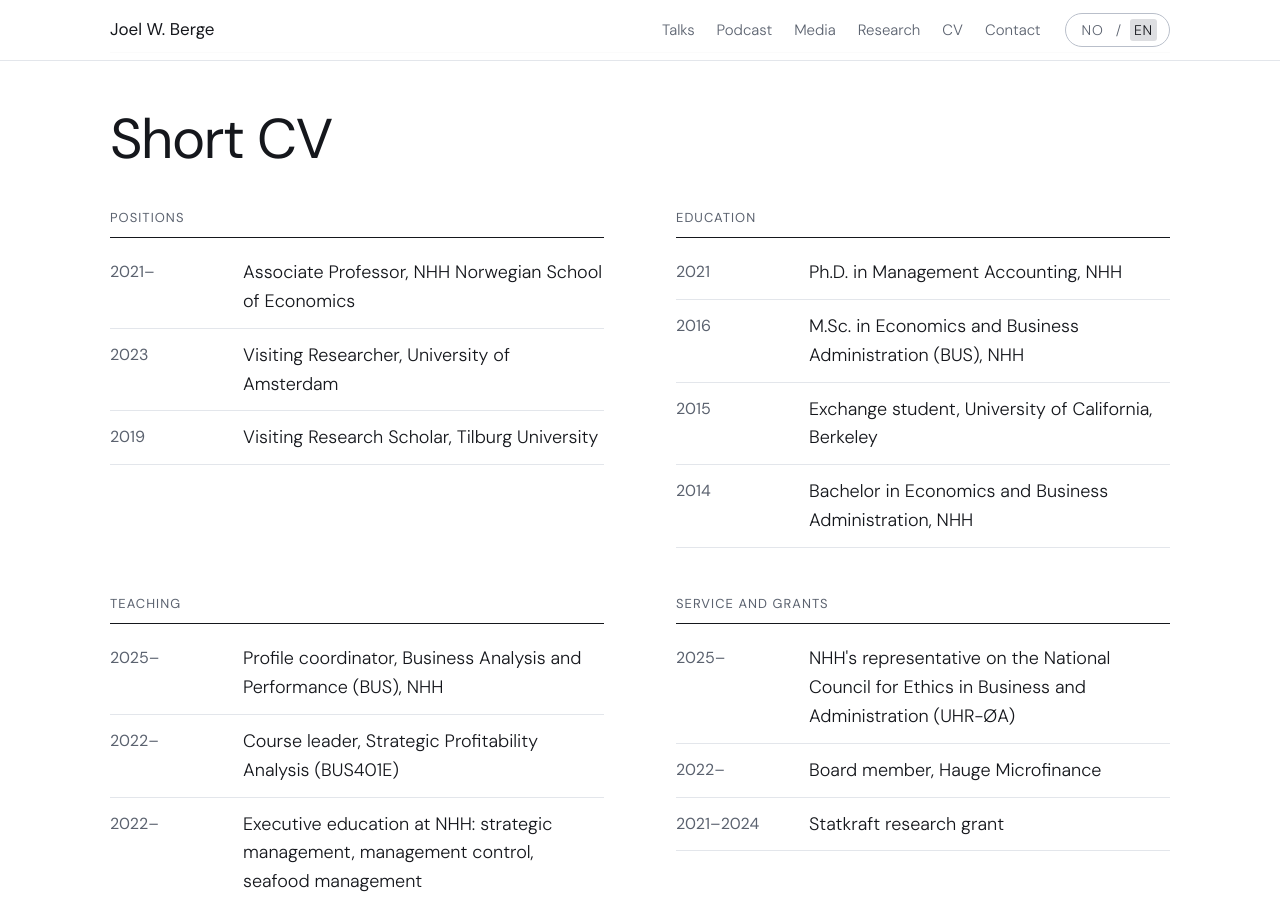
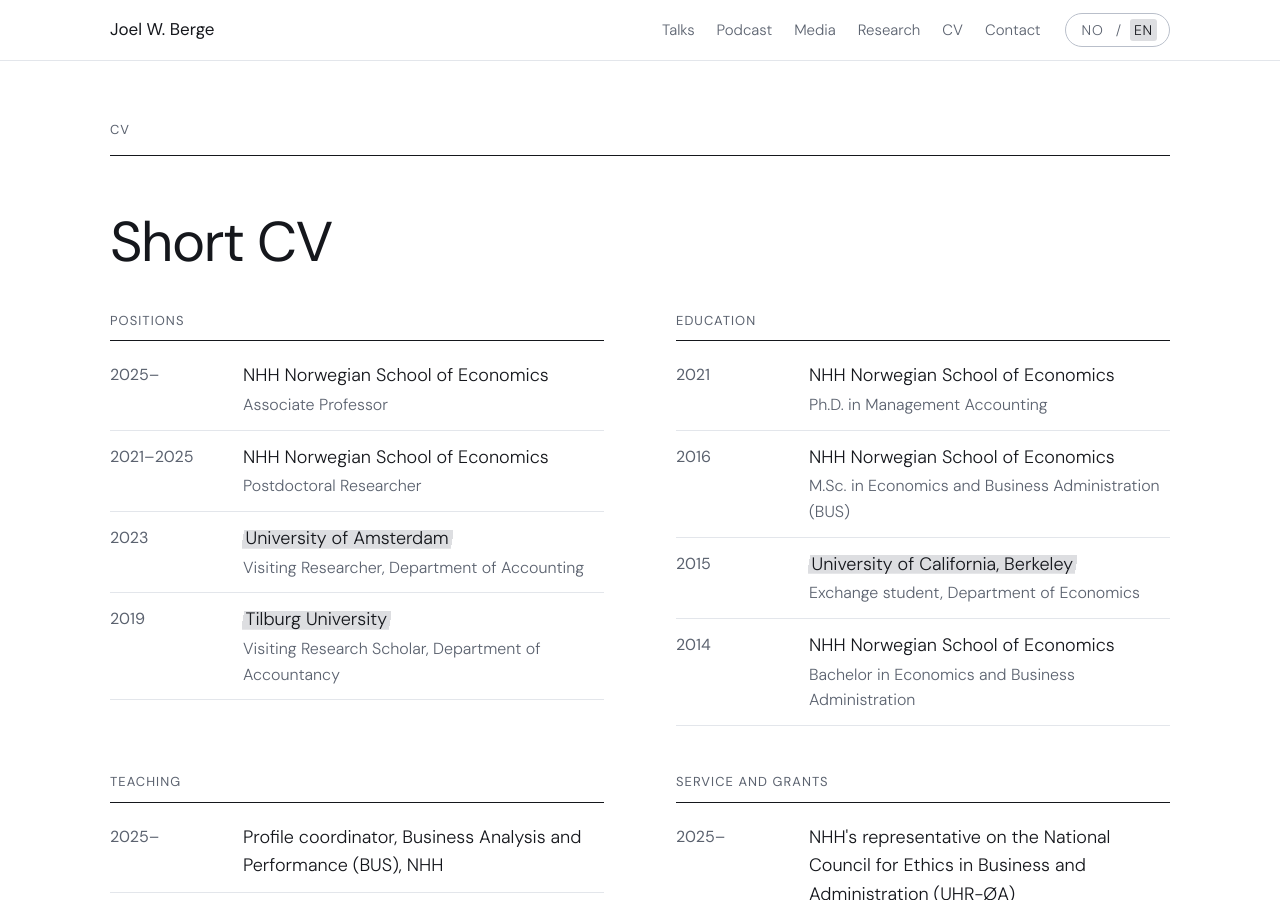
Before and after one commit to joelberge/joelberge.github.io, a Jekyll site: the page built from en/index.html, in a window 1280 px wide and 900 px high, scrolled down 10038 px. Built offline with Jekyll 4.4.1, drawn with Linux system fonts in a browser that asks for light colours; some of the changed text lies outside the part shown.

Commit message:
CV restructure, Mixed Motives DOI, NHH coverage (#6)
- CV positions and education show the institution first, then the role or degree
- Postdoctoral Researcher 2021-2025, Associate Professor 2025-
- University of Amsterdam, Tilburg University and UC Berkeley (Department of
  Economics) marked with the grey highlighter
- 'Course responsible' instead of 'Course leader'
- Mixed Motives links to its DOI (10.2308/BRIA-2023-041)
- Coverage: NHH Bulletin, 'Kastet masterstudentene ut på dypt vann' (2026)


Claude-Session: https://claude.ai/code/session_01QuEDscUrZkVPfLcMTuAdVm

Co-authored-by: Claude <noreply@anthropic.com>

```diff
--- a/_data/cv.yml
+++ b/_data/cv.yml
@@ -1,31 +1,46 @@
 # Short CV. Each group has a heading and dated entries. Newest first.
+# where: institution (shown first); what: role or degree; highlight: true marks the institution in grey
+# (used for the institutions abroad).
 
 - heading: { nb: Stillinger, en: Positions }
   items:
-    - when: 2021–
-      what: { nb: "Førsteamanuensis, NHH Norges Handelshøyskole", en: "Associate Professor, NHH Norwegian School of Economics" }
+    - when: 2025–
+      where: { nb: NHH Norges Handelshøyskole, en: NHH Norwegian School of Economics }
+      what: { nb: Førsteamanuensis, en: Associate Professor }
+    - when: 2021–2025
+      where: { nb: NHH Norges Handelshøyskole, en: NHH Norwegian School of Economics }
+      what: { nb: Postdoktor, en: Postdoctoral Researcher }
     - when: 2023
-      what: { nb: "Gjesteforsker, University of Amsterdam", en: "Visiting Researcher, University of Amsterdam" }
+      where: { nb: University of Amsterdam, en: University of Amsterdam }
+      what: { nb: "Gjesteforsker, Department of Accounting", en: "Visiting Researcher, Department of Accounting" }
+      highlight: true
     - when: 2019
-      what: { nb: "Gjesteforsker, Tilburg University", en: "Visiting Research Scholar, Tilburg University" }
+      where: { nb: Tilburg University, en: Tilburg University }
+      what: { nb: "Gjesteforsker, Department of Accountancy", en: "Visiting Research Scholar, Department of Accountancy" }
+      highlight: true
 
 - heading: { nb: Utdanning, en: Education }
   items:
     - when: 2021
-      what: { nb: "Ph.d. i økonomisk styring, NHH", en: "Ph.D. in Management Accounting, NHH" }
+      where: { nb: NHH Norges Handelshøyskole, en: NHH Norwegian School of Economics }
+      what: { nb: Ph.d. i økonomisk styring, en: Ph.D. in Management Accounting }
     - when: 2016
-      what: { nb: "Master i økonomi og administrasjon (BUS), NHH", en: "M.Sc. in Economics and Business Administration (BUS), NHH" }
+      where: { nb: NHH Norges Handelshøyskole, en: NHH Norwegian School of Economics }
+      what: { nb: "Master i økonomi og administrasjon (BUS)", en: "M.Sc. in Economics and Business Administration (BUS)" }
     - when: 2015
-      what: { nb: "Utvekslingsstudent, University of California, Berkeley", en: "Exchange student, University of California, Berkeley" }
+      where: { nb: "University of California, Berkeley", en: "University of California, Berkeley" }
+      what: { nb: "Utvekslingsstudent, Department of Economics", en: "Exchange student, Department of Economics" }
+      highlight: true
     - when: 2014
-      what: { nb: "Bachelor i økonomi og administrasjon, NHH", en: "Bachelor in Economics and Business Administration, NHH" }
+      where: { nb: NHH Norges Handelshøyskole, en: NHH Norwegian School of Economics }
+      what: { nb: Bachelor i økonomi og administrasjon, en: Bachelor in Economics and Business Administration }
 
 - heading: { nb: Undervisning, en: Teaching }
   items:
     - when: 2025–
       what: { nb: "Profilkoordinator, Økonomisk styring (BUS), NHH", en: "Profile coordinator, Business Analysis and Performance (BUS), NHH" }
     - when: 2022–
-      what: { nb: "Emneansvarlig, Strategic Profitability Analysis (BUS401E)", en: "Course leader, Strategic Profitability Analysis (BUS401E)" }
+      what: { nb: "Emneansvarlig, Strategic Profitability Analysis (BUS401E)", en: "Course responsible, Strategic Profitability Analysis (BUS401E)" }
     - when: 2022–
       what: { nb: "Etter- og videreutdanning ved NHH: strategisk ledelse, økonomistyring, sjømatledelse", en: "Executive education at NHH: strategic management, management control, seafood management" }
     - when: 2024–
--- a/_data/media.yml
+++ b/_data/media.yml
@@ -52,6 +52,10 @@ opeds:
     link: https://www.bt.no/btmeninger/debatt/i/e1xvLa/den-skjulte-eksamen
 
 coverage:
+  - title: Kastet masterstudentene ut på dypt vann – og ble hyllet i Grieghallen
+    outlet: NHH Bulletin
+    year: 2026
+    link: https://www.nhh.no/nhh-bulletin/artikkelarkiv/2026/juni/kastet-masterstudentene-ut-pa-dypt-vann--og-ble-hyllet-i-grieghallen/
   - title: "Skal forske på Bulders suksess: – Skulle gjerne holdt vår hemmelige oppskrift for oss selv"
     outlet: BankShift
     year: 2025
--- a/_data/publications.yml
+++ b/_data/publications.yml
@@ -60,6 +60,7 @@
   venue: Behavioral Research in Accounting
   year: 2026
   status: article
+  link: https://doi.org/10.2308/BRIA-2023-041
   featured: true
   image: /assets/img/research/mixed-motives.svg
   summary:
--- a/_layouts/home.html
+++ b/_layouts/home.html
@@ -296,7 +296,7 @@
             <h3 class="list-title">{{ g.heading[L] }}</h3>
             <dl class="cv-list">
               {%- for i in g.items %}
-              <div><dt>{% if i.when[L] %}{{ i.when[L] }}{% else %}{{ i.when }}{% endif %}</dt><dd>{{ i.what[L] }}</dd></div>
+              <div><dt>{% if i.when[L] %}{{ i.when[L] }}{% else %}{{ i.when }}{% endif %}</dt><dd>{% if i.where %}<span class="cv-where">{% if i.highlight %}<mark>{{ i.where[L] }}</mark>{% else %}{{ i.where[L] }}{% endif %}</span><span class="cv-what">{{ i.what[L] }}</span>{% else %}{{ i.what[L] }}{% endif %}</dd></div>
               {%- endfor %}
             </dl>
           </div>
--- a/assets/css/site.css
+++ b/assets/css/site.css
@@ -268,6 +268,8 @@ h1 {
 .cv-list div { display: grid; grid-template-columns: 6.5em 1fr; gap: 16px; padding-block: 12px; border-bottom: 1px solid var(--rule); }
 .cv-list dt { color: var(--muted); font-variant-numeric: tabular-nums; font-size: 16px; padding-top: 1px; }
 .cv-list dd { margin: 0; }
+.cv-where { display: block; }
+.cv-what { display: block; color: var(--muted); font-size: 16px; margin-top: 2px; }
 
 /* Contact */
 .contact h2 { max-width: 18ch; }
```
